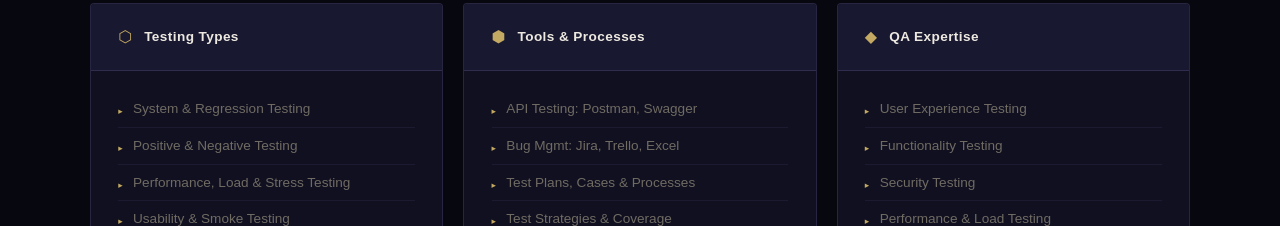
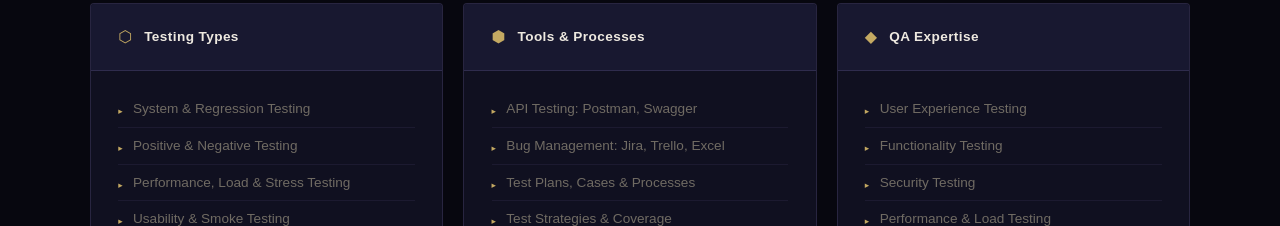
Before and after one commit to dhavalprajapati824-star/dhaval_portfolio_latest, a Next.js app: page / in a window 1280 px wide. Shown: the part 2040-2266 px from the top of the page. Built offline with nearby package versions, Linux system fonts and the light colour scheme.

Commit message:
skill updated

```diff
--- a/app/components/Skills.tsx
+++ b/app/components/Skills.tsx
@@ -21,7 +21,7 @@ const skillGroups = [
     icon: "⬢",
     items: [
       "API Testing: Postman, Swagger",
-      "Bug Mgmt: Jira, Trello, Excel",
+      "Bug Management: Jira, Trello, Excel",
       "Test Plans, Cases & Processes",
       "Test Strategies & Coverage",
       "Issue Identification",
```
